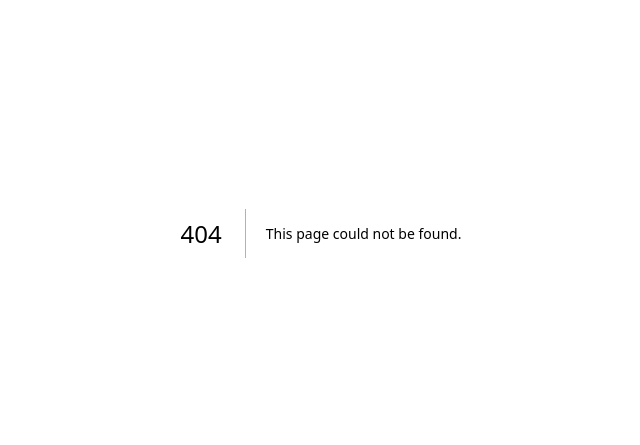
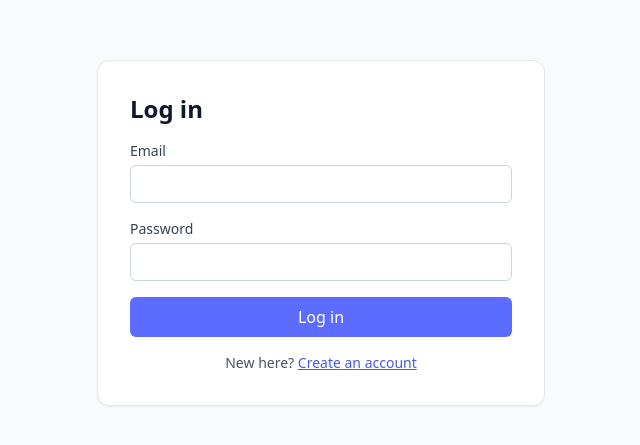
Before and after one commit to itdev-gr/restaurant, a Next.js app in the folder apps/web/: page /login in a window 1280 px wide. Before the commit this address had no page. Shown: the part 167-612 px from the top of the page, without its empty margins (319-959 px from the left). Built offline with nearby package versions, Linux system fonts and the light colour scheme.

Commit message:
feat(web): add login page using Supabase signInWithPassword

```diff
--- /dev/null
+++ b/apps/web/app/(auth)/login/page.tsx
@@ -0,0 +1,12 @@
+import { Suspense } from "react";
+import { LoginForm } from "@/components/auth/login-form";
+
+export const metadata = { title: "Log in — Restaurant Platform" };
+
+export default function LoginPage() {
+  return (
+    <Suspense fallback={null}>
+      <LoginForm />
+    </Suspense>
+  );
+}
--- /dev/null
+++ b/apps/web/components/auth/login-form.tsx
@@ -0,0 +1,72 @@
+"use client";
+
+import { useState, useTransition } from "react";
+import { useRouter, useSearchParams } from "next/navigation";
+import Link from "next/link";
+import { useForm } from "react-hook-form";
+import { zodResolver } from "@hookform/resolvers/zod";
+import { LoginInput } from "@app/shared/zod/auth";
+import { createSupabaseBrowserClient } from "@/lib/supabase-browser";
+import { Field } from "@/components/ui/field";
+
+export function LoginForm() {
+  const router = useRouter();
+  const search = useSearchParams();
+  const callbackUrl = search.get("callbackUrl") ?? "/dashboard";
+  const [serverError, setServerError] = useState<string | null>(null);
+  const [pending, startTransition] = useTransition();
+  const {
+    register,
+    handleSubmit,
+    formState: { errors },
+  } = useForm<LoginInput>({ resolver: zodResolver(LoginInput) });
+
+  const onSubmit = (values: LoginInput) => {
+    setServerError(null);
+    startTransition(async () => {
+      const supabase = createSupabaseBrowserClient();
+      const { error } = await supabase.auth.signInWithPassword(values);
+      if (error) {
+        setServerError("Invalid email or password.");
+        return;
+      }
+      router.replace(callbackUrl);
+      router.refresh();
+    });
+  };
+
+  return (
+    <form onSubmit={handleSubmit(onSubmit)} className="space-y-4">
+      <h1 className="text-2xl font-semibold">Log in</h1>
+      <Field id="email" label="Email" error={errors.email?.message}>
+        <input {...register("email")} type="email" className="input" autoComplete="email" />
+      </Field>
+      <Field id="password" label="Password" error={errors.password?.message}>
+        <input
+          {...register("password")}
+          type="password"
+          className="input"
+          autoComplete="current-password"
+        />
+      </Field>
+      {serverError && (
+        <p role="alert" className="text-sm text-red-600">
+          {serverError}
+        </p>
+      )}
+      <button
+        type="submit"
+        disabled={pending}
+        className="w-full rounded-md bg-brand-500 px-4 py-2 text-white hover:bg-brand-600 disabled:opacity-50"
+      >
+        {pending ? "Signing in…" : "Log in"}
+      </button>
+      <p className="text-center text-sm text-slate-600">
+        New here?{" "}
+        <Link href="/signup" className="text-brand-600 underline">
+          Create an account
+        </Link>
+      </p>
+    </form>
+  );
+}
```
Also changed, not shown: 1 other file (tests, documents, lock files or other folders).
